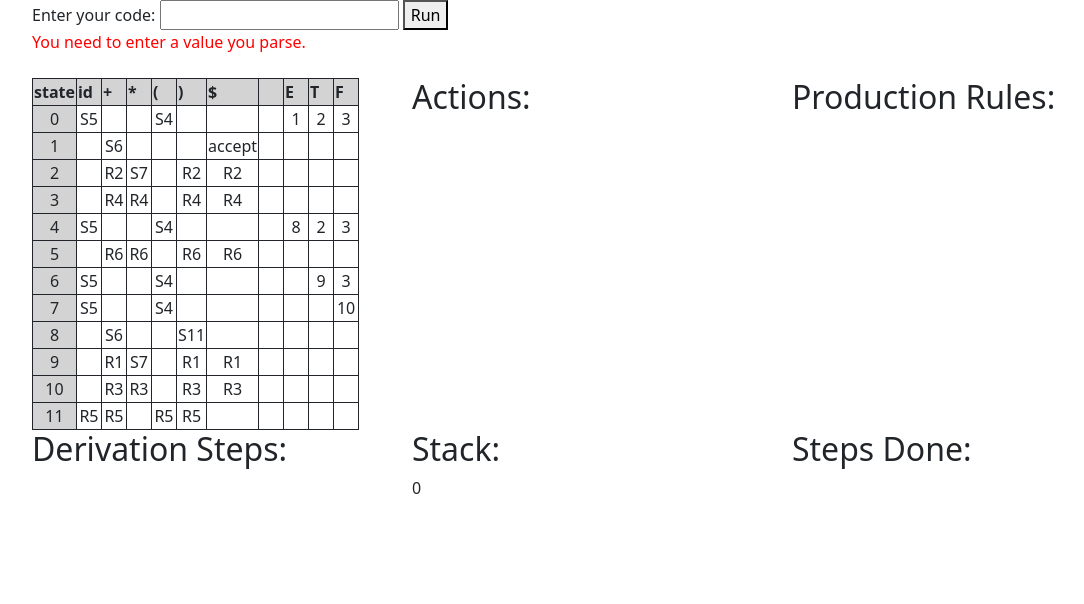
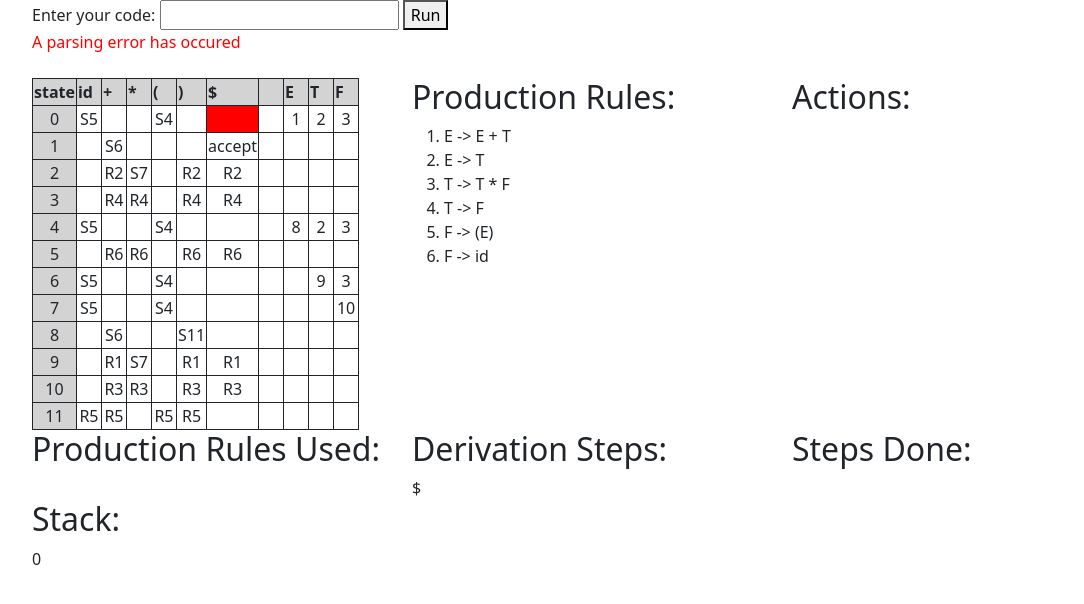
Before and after one commit to sethdelrey/CSC4101, a plain HTML site: page progLangMidterm.html in a window 1280 px wide. Both pictures are taken after a click on the button "Run". Shown: the whole page, without its empty margins (50-1134 px from the left). Drawn offline with nearby package versions, Linux system fonts and the light colour scheme.

Commit message:
- added productionRule section and added error parsing

```diff
--- a/progLangMidterm.html
+++ b/progLangMidterm.html
@@ -210,22 +210,45 @@
                     </tr>
                 </table>
             </div>
+            <div class="col-md-4">
+                <h2>Production Rules: </h2>
+                <ol>
+                    <li>
+                        E -> E + T
+                    </li>
+                    <li>
+                        E -> T
+                    </li>
+                    <li>
+                        T -> T * F
+                    </li>
+                    <li>
+                        T -> F
+                    </li>
+                    <li>
+                        F -> (E)
+                    </li>
+                    <li>
+                        F -> id
+                    </li>
+                </ol>
+            </div>
             <div id="actions" class="col-md-4">
                 <h2>Actions:</h2>
             </div>
             <div id="prodRules" class="col-md-4">
-                <h2>Production Rules:</h2>
+                <h2>Production Rules Used:</h2>
             </div>
             <div id="derSteps" class="col-md-4">
                 <h2>Derivation Steps:</h2>
+            </div>
+            <div id="stepsDone" class="col-md-4">
+                <h2>Steps Done:</h2>
             </div>
             <div id="stackTrace" class="col-md-4">
                 <h2>Stack:</h2>
                 <div>0</div>
             </div>
-            <div id="stepsDone" class="col-md-4">
-                <h2>Steps Done:</h2>
-            </div>
         </div>
     </div>
 </body>
--- a/script.js
+++ b/script.js
@@ -36,6 +36,11 @@ function RunBottomUp() {
         $('#errorText').text("");
     }
     input = input.replaceAll(" ", "");
+
+    if (input[input.length - 1] != "$") {
+        input += "$";
+    }
+
     derStep = input;
     AddToDerSteps();
     var charArray = input.split('');
@@ -58,10 +63,16 @@ function RunBottomUp() {
 
     }
 
+    evalTableColor();
+
+
+}
+
+function evalTableColor() {
     var count = 0;
 
     var nIntervalId = setInterval(() => {
-        if (count >= queue.length) {
+        if (count >= queue.length - 1) {
             clearInterval(nIntervalId);
         }
         let stateIN = queue[count].state;
@@ -72,12 +83,9 @@ function RunBottomUp() {
         console.log(id);
         $(id).css("background-color", colorIN);
         count = (count + 1);
-        }, 100
+        }, 250
     );
-
-
 }
-
 
 function ColorTableData(state, character, color) {
 
@@ -137,13 +145,24 @@ function ParseTableData(tableData, token, gotoValue) {
         for (let i = 0; i < tdArray.length; i++) {
             stateText += tdArray[i];
         }
-        state = parseInt(stateText);
+        var temp = parseInt(stateText);
+        if (!Number.isNaN(temp)) {
+            state = temp;
+            StackPush(state);
+            ParseTableData(parseTable[state][GetNumberFromToken(token)], token);
+        }
+        else {
+            throwError();
+            //setTimeout(() => (alert("An error has orrured!")), 1000);
 
-        StackPush(state);
-        ParseTableData(parseTable[state][GetNumberFromToken(token)], token);
+        }
+
+
+
     }
     else {
         // Throw an error
+        throwError();
     }
 }
 
@@ -317,14 +336,7 @@ function GetNumberFromToken(token) {
     return num;
 }
 
-function sleep(ms) {
-    return new Promise(resolve => setTimeout(resolve, ms));
+function throwError() {
+    evalTableColor();
+    $('#errorText').text("A parsing error has occured");
 }
-
-  function syncDelay(milliseconds){
-    var start = new Date().getTime();
-    var end=0;
-    while( (end-start) < milliseconds){
-        end = new Date().getTime();
-    }
-   }
```
